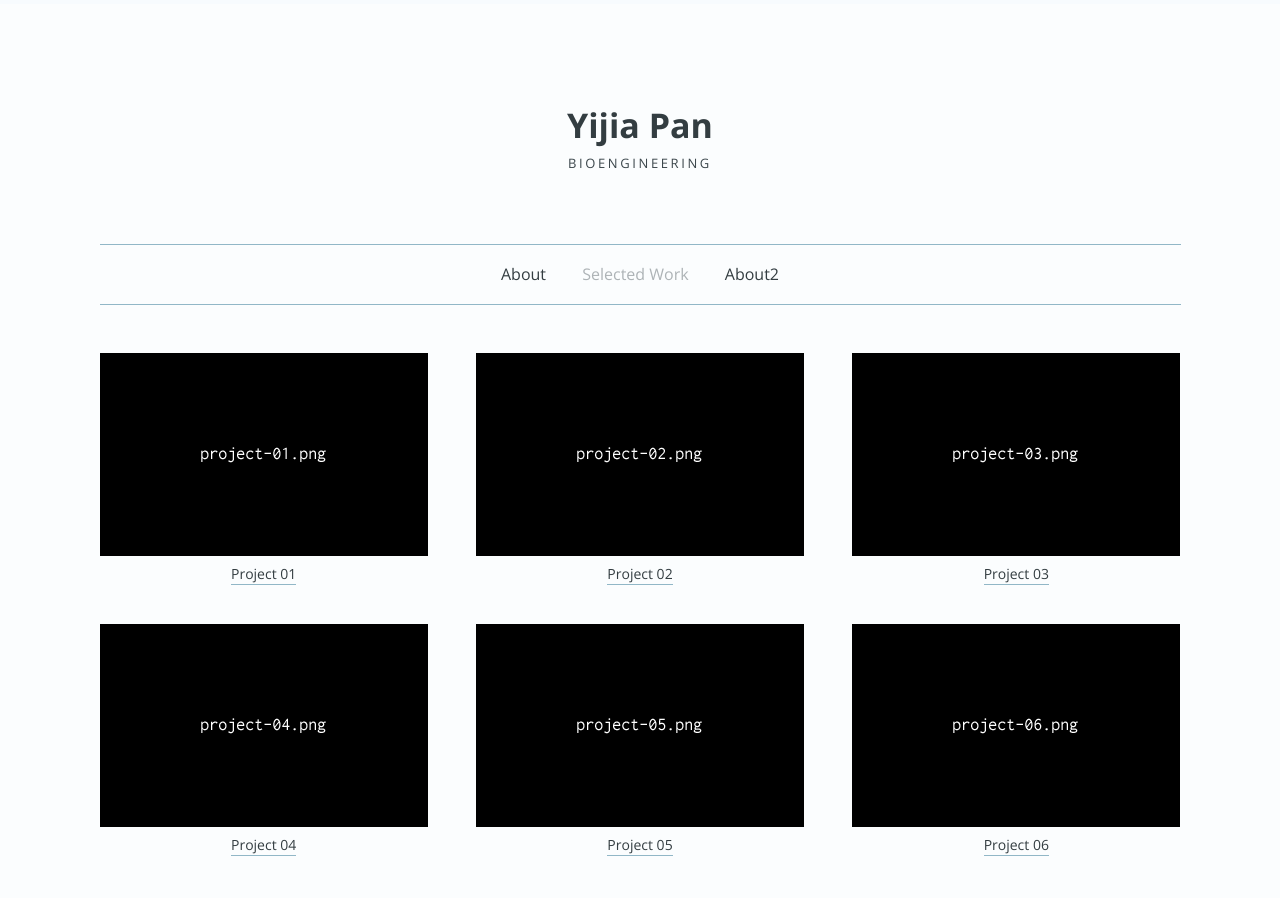
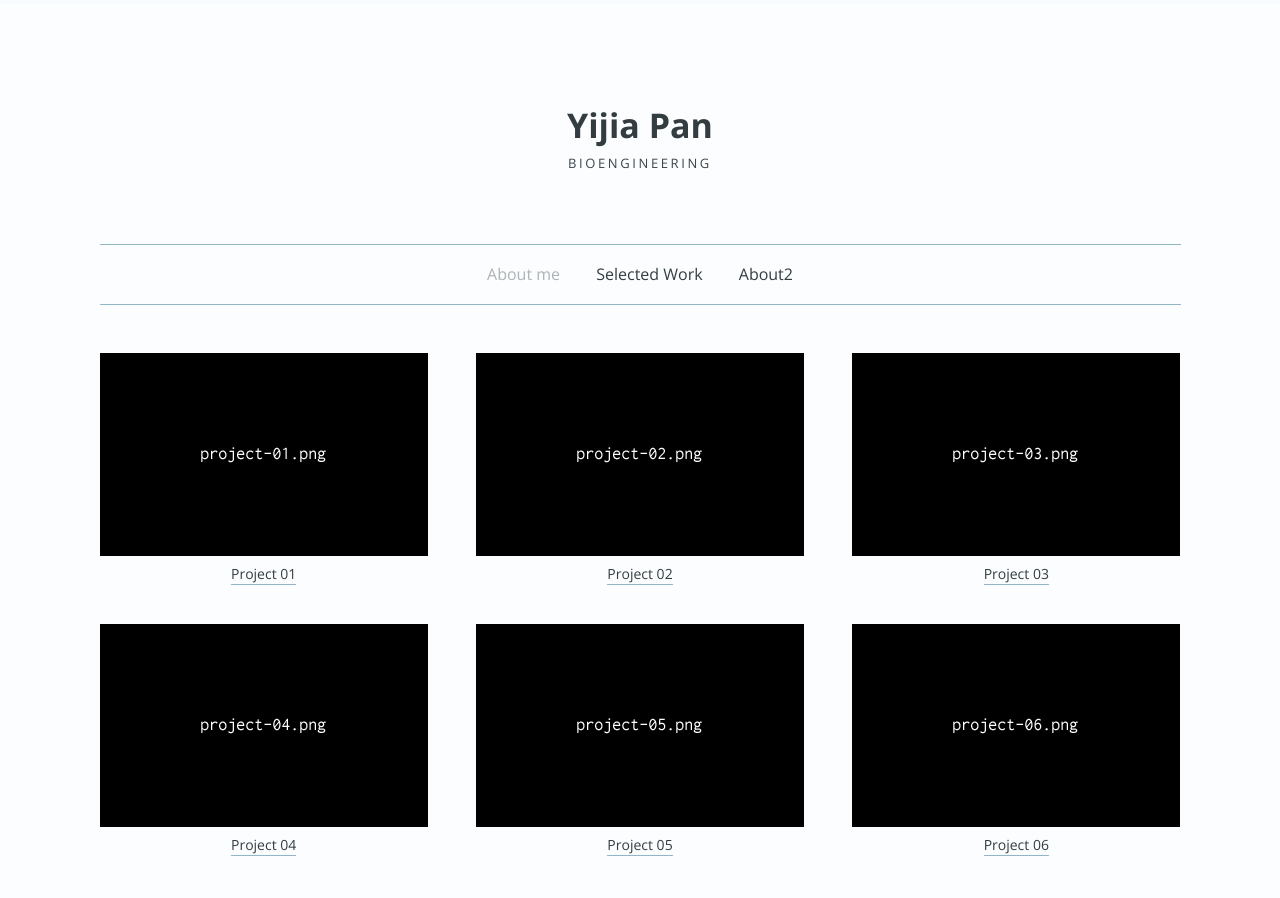
Before and after one commit to yijiastar/yijiastar.github.io, a plain HTML site: page index.html in a window 1280 px wide. Shown: the top 898 px of the page. Drawn offline with nearby package versions, Linux system fonts and the light colour scheme.

Commit message:
update index

```diff
--- a/index.html
+++ b/index.html
@@ -35,8 +35,8 @@
 	<div class="small-12 medium-12 large-12 small-centered columns">
 		<nav>
 			<ul class="inline-list-custom">
-				<li><a href="about.html">About</a></li>
-				<li><a href="index.html" class="current">Selected Work</a></li>
+				<li><a href="about.html" class="current">About me</a></li>
+				<li><a href="index.html">Selected Work</a></li>
 				<li><a href="about2.html">About2</a></li>
 			</ul>
 		</nav>
```
Also changed, not shown: 2 other files.
